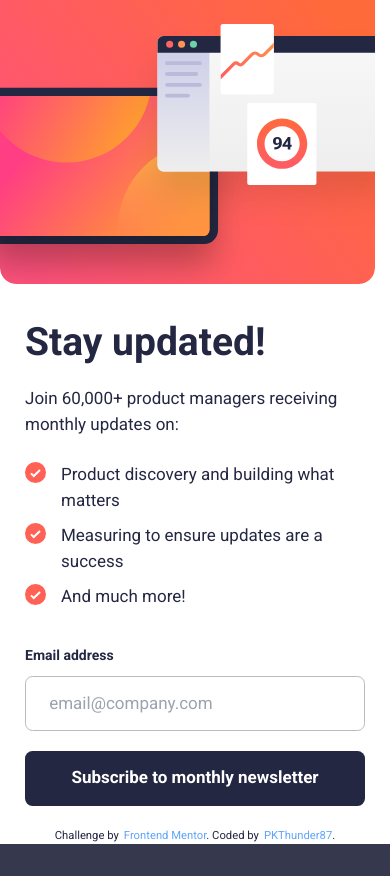
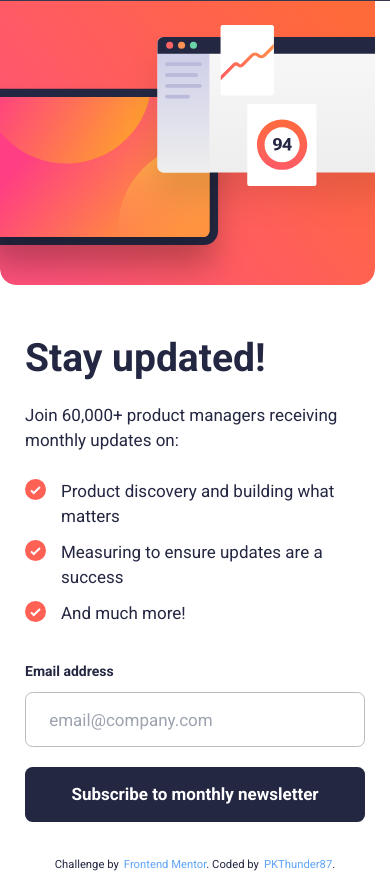
Before and after one commit to pkthunder87/newsletter-sign-up, a React (Vite) app: page / in a window 390 px wide. Before the commit the page ends 844 px from the top, so only its background shows below. Built offline with nearby package versions, Linux system fonts and the light colour scheme.

Commit message:
Feat: Adjust mobile design to scroll on phones

```diff
--- a/src/components/Footer.jsx
+++ b/src/components/Footer.jsx
@@ -1,6 +1,6 @@
 function Footer() {
   return (
-    <footer className=" absolute inset-x-0 bottom-0">
+    <footer className=" inset-x-0 -mt-8 md:absolute md:bottom-0">
       <p className=" text-center text-lg text-dark-slate-grey md:text-[#eee]">
         Challenge by &thinsp;
         <a
--- a/src/index.css
+++ b/src/index.css
@@ -8,6 +8,6 @@
   }
 
   body {
-    @apply flex h-[100dvh] w-[100dvw] items-center justify-center overflow-hidden bg-charcoal-grey text-[1.7rem] text-dark-slate-grey antialiased md:text-[1.6rem];
+    @apply flex h-[875px] w-[100dvw] items-center justify-center bg-charcoal-grey text-[1.7rem] text-dark-slate-grey antialiased md:h-[100dvh] md:overflow-hidden md:text-[1.6rem];
   }
 }
--- a/src/pages/SignUp.jsx
+++ b/src/pages/SignUp.jsx
@@ -5,7 +5,7 @@ import Image from '../components/Image';
 
 function SignUp({ setUserEmail }) {
   return (
-    <div className="grid h-[100dvh] w-[100dvw] grid-cols-1 bg-frontend-white pt-0 md:h-[64rem] md:w-[92.5rem] md:grid-cols-[50%_50%] md:rounded-[35px] md:px-8 md:shadow-[0_35px_80px_30px_rgba(0,0,0,.25)]">
+    <div className="grid h-[875px] w-[100dvw] grid-cols-1 bg-frontend-white  pt-0 md:h-[64rem] md:w-[92.5rem] md:grid-cols-[50%_50%] md:overflow-auto md:rounded-[35px] md:px-8 md:shadow-[0_35px_80px_30px_rgba(0,0,0,.25)]">
       <div className="mx-10 md:my-32 md:ml-[4.3rem] md:mr-[2.3rem]">
         <Header />
         <Features />
```
